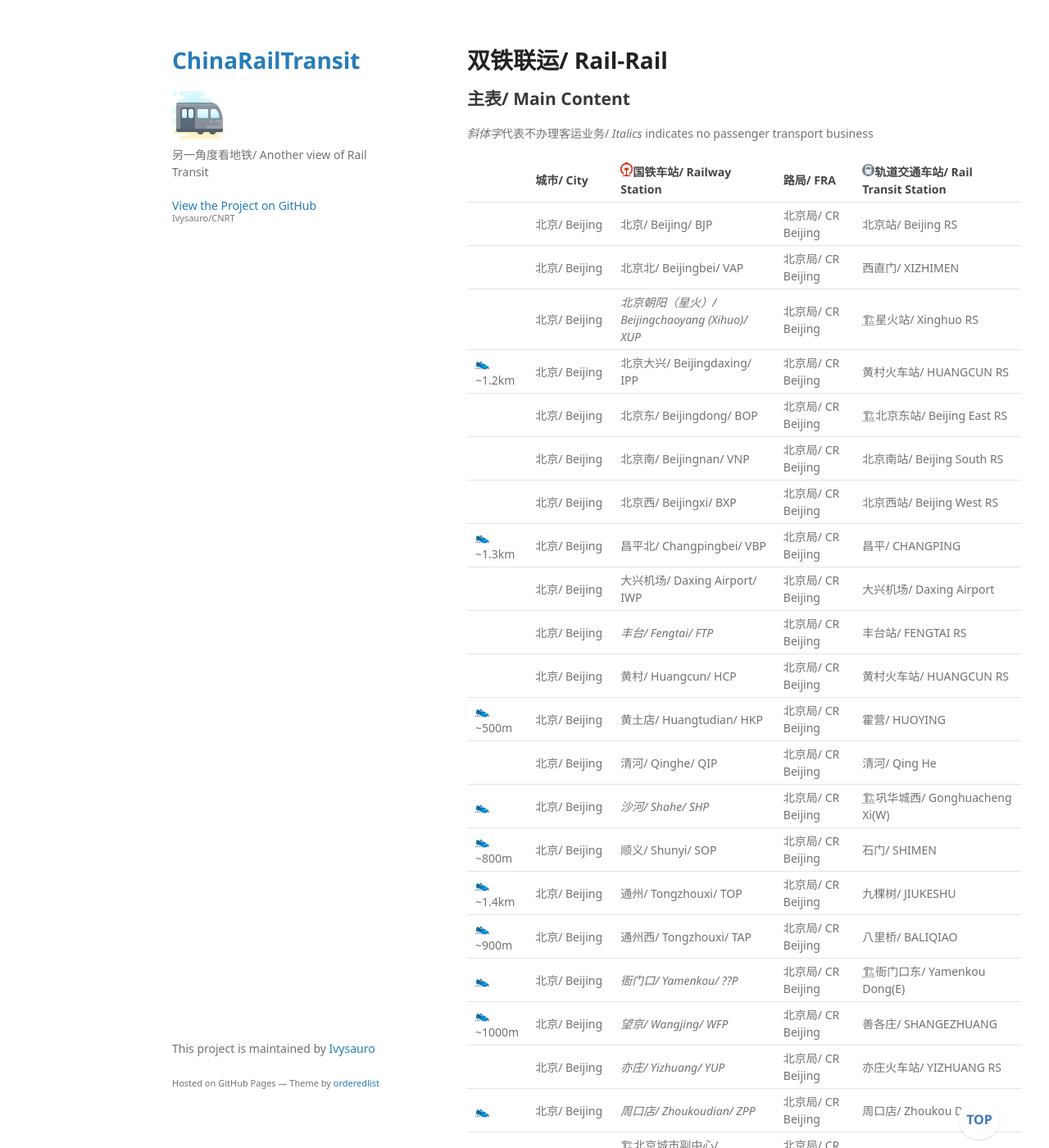
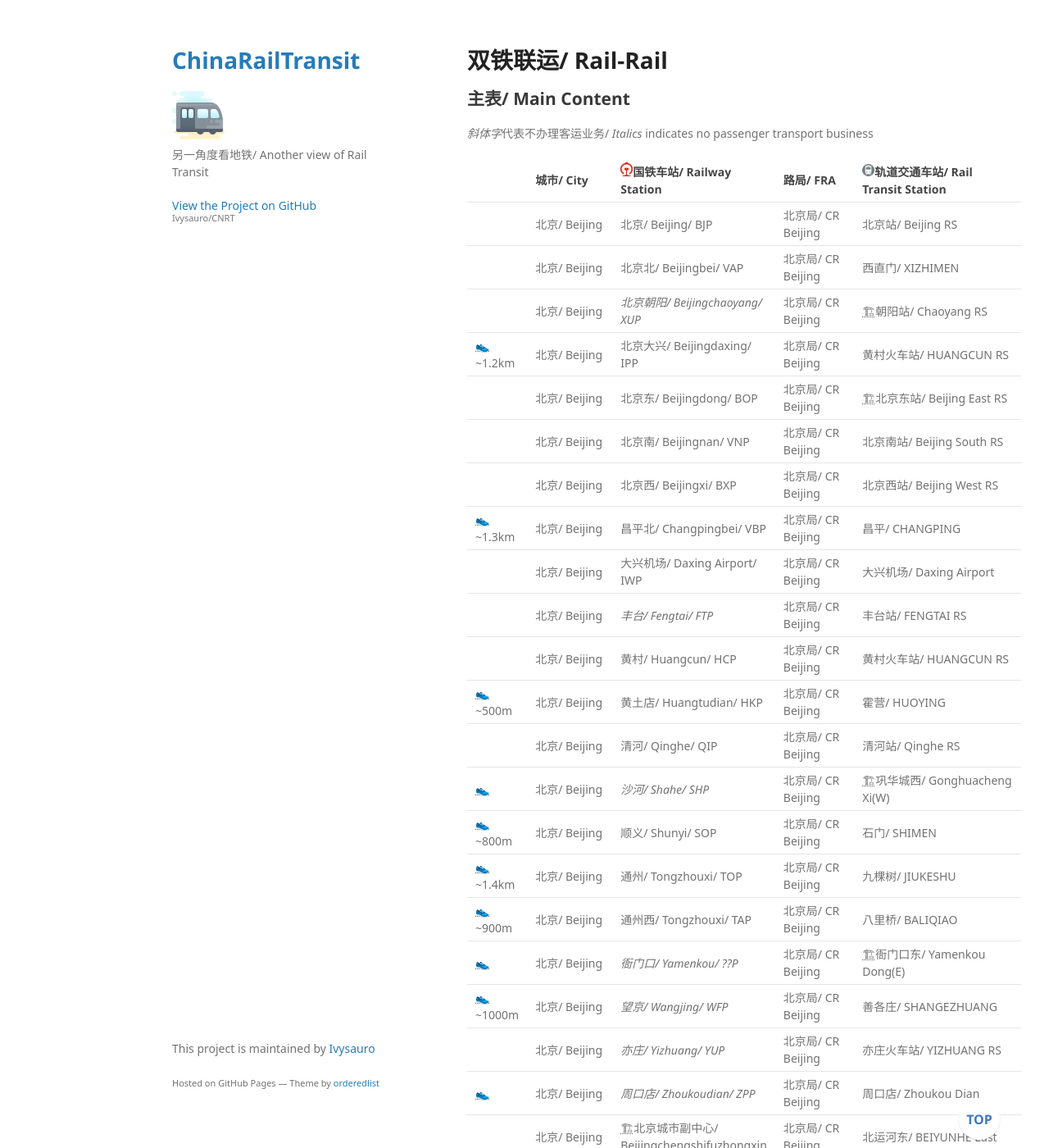
Before and after one commit to Ivysauro/CNRT, a Jekyll site: the page built from data/Rail-Rail.md, in a window 1280 px wide and 1400 px high. Shown: the whole window at 82% size. Built offline with Jekyll 4.4.1, drawn with Linux system fonts in a browser that asks for light colours; some web fonts are replaced; our own code applies the rules of GitHub Pages for plain Markdown files; a script that is not in the unit is left out; some of the changed text lies outside the part shown.

Commit message:
🍊更新北京、武汉数据

```diff
--- a/data/Rail-Rail.md
+++ b/data/Rail-Rail.md
@@ -8,7 +8,7 @@
 | - | - | - | - | - |
 |  | 北京/ Beijing | 北京/ Beijing/ BJP | 北京局/ CR Beijing | 北京站/ Beijing RS |
 |  | 北京/ Beijing | 北京北/ Beijingbei/ VAP | 北京局/ CR Beijing | 西直门/ XIZHIMEN |
-|  | 北京/ Beijing | *北京朝阳（星火）/ Beijingchaoyang (Xihuo)/ XUP* | 北京局/ CR Beijing | 🏗星火站/ Xinghuo RS |
+|  | 北京/ Beijing | *北京朝阳/ Beijingchaoyang/ XUP* | 北京局/ CR Beijing | 🏗朝阳站/ Chaoyang RS |
 | 👟~1.2km | 北京/ Beijing | 北京大兴/ Beijingdaxing/ IPP | 北京局/ CR Beijing | 黄村火车站/ HUANGCUN RS |
 |  | 北京/ Beijing | 北京东/ Beijingdong/ BOP | 北京局/ CR Beijing | 🏗北京东站/ Beijing East RS |
 |  | 北京/ Beijing | 北京南/ Beijingnan/ VNP | 北京局/ CR Beijing | 北京南站/ Beijing South RS |
@@ -18,7 +18,7 @@
 |  | 北京/ Beijing | *丰台/ Fengtai/ FTP* | 北京局/ CR Beijing | 丰台站/ FENGTAI RS |
 |  | 北京/ Beijing | 黄村/ Huangcun/ HCP | 北京局/ CR Beijing | 黄村火车站/ HUANGCUN RS |
 | 👟~500m | 北京/ Beijing | 黄土店/ Huangtudian/ HKP | 北京局/ CR Beijing | 霍营/ HUOYING |
-|  | 北京/ Beijing | 清河/ Qinghe/ QIP | 北京局/ CR Beijing | 清河/ Qing He |
+|  | 北京/ Beijing | 清河/ Qinghe/ QIP | 北京局/ CR Beijing | 清河站/ Qinghe RS |
 | 👟 | 北京/ Beijing | *沙河/ Shahe/ SHP* | 北京局/ CR Beijing | 🏗巩华城西/ Gonghuacheng Xi(W) |
 | 👟~800m | 北京/ Beijing | 顺义/ Shunyi/ SOP | 北京局/ CR Beijing | 石门/ SHIMEN |
 | 👟~1.4km | 北京/ Beijing | 通州/ Tongzhouxi/ TOP | 北京局/ CR Beijing | 九棵树/ JIUKESHU |
@@ -236,7 +236,7 @@
 |  | 太原/ Taiyuan | 太原南/ Taiyuannan/ TNV | 太原局/ CR Taiyuan | 🏗太原南站/ Taiyuan South RS |
 |  | 乌鲁木齐/ Urumqi | 乌鲁木齐/ Wulumuqi/ WAR | 乌鲁木齐局/ CR Urumqi | 🏗乌鲁木齐站/ Urumqi RS |
 |  | 乌鲁木齐/ Urumqi | 乌鲁木齐南/ Wulumuqinan/ WMR | 乌鲁木齐局/ CR Urumqi | 火车南站/ South RS |
-|  | 鄂州/ Ezhou | 葛店南/ Gediannan/ GNN | 武汉局/ CR Wuhan | 🏗葛店南站/ Gediannan RS |
+|  | 鄂州/ Ezhou | 葛店南/ Gediannan/ GNN | 武汉局/ CR Wuhan | 葛店南站/ Gediannan RS |
 |  | 武汉/ Wuhan | 汉口/ Hankou/ HKN | 武汉局/ CR Wuhan | 汉口火车站/ Hankou RS |
 |  | 武汉/ Wuhan | *汉阳/ Hanyang/ HYN* | 武汉局/ CR Wuhan | 汉阳火车站/ Hanyang RS |
 |  | 武汉/ Wuhan | 天河机场/ Tianhe Airport/ TJN | 武汉局/ CR Wuhan | 天河机场/ Tianhe International Airport |
@@ -249,9 +249,9 @@
 |  | 西安/ Xi'an | 西安/ Xian/ XAY | 西安局/ CR Xi'an | 🏗火车站/ Foshan RS |
 |  | 西安/ Xi'an | 西安北/ Xianbei/ EAY | 西安局/ CR Xi'an | 北客站/ BEIKEZHAN |
 |  | 西安/ Xi'an | 西安北/ Xianbei/ EAY | 西安局/ CR Xi'an | 北客站（北广场）/ BEIKEZHAN (BEIGUANGCHANG) |
-|  | 西安/ Xi'an | 🏗西安东/ Xi'Andong/ XDY | 西安局/ CR Xi'an | 🏗东客站/ DONGKEZHAN |
+|  | 西安/ Xi'an | 🏗西安东/ Xi'Andong/ XDY | 西安局/ CR Xi'an | 🏗西安东站/ XI'ANDONGZHAN |
 |  | 西安/ Xi'an | 🏗西安南/ Xiannan/ CAY | 西安局/ CR Xi'an | 🏗南客站/ NANKEZHAN |
-|  | 西安/ Xi'an | 🏗咸阳机场/ Xianyang Airport | 西安局/ CR Xi'an | 🏗机场/ Airport |
+|  | 咸阳/ Xianyang | 🏗咸阳机场/ Xianyang Airport | 西安局/ CR Xi'an | 🏗机场/ Airport |
 |  | 咸阳/ Xianyang | 咸阳秦都/ Xianyangqindu/ XOY | 西安局/ CR Xi'an | 🏗咸阳秦都站/ XIANYANGQINDUZHAN |
 |  | 香港/ Hong Kong | 香港红磡/ Hong Kong Hung Hom/ JQO | 港铁/ MTR | 红磡/ Hung Hom |
 |  | 香港/ Hong Kong | 香港西九龙/ Hkwestkowloon/ XJA | 港铁/ MTR | 九龙/ Kowloon |
```
Also changed, not shown: other parts of data/Rail-Rail.md (+1 -1 lines).
